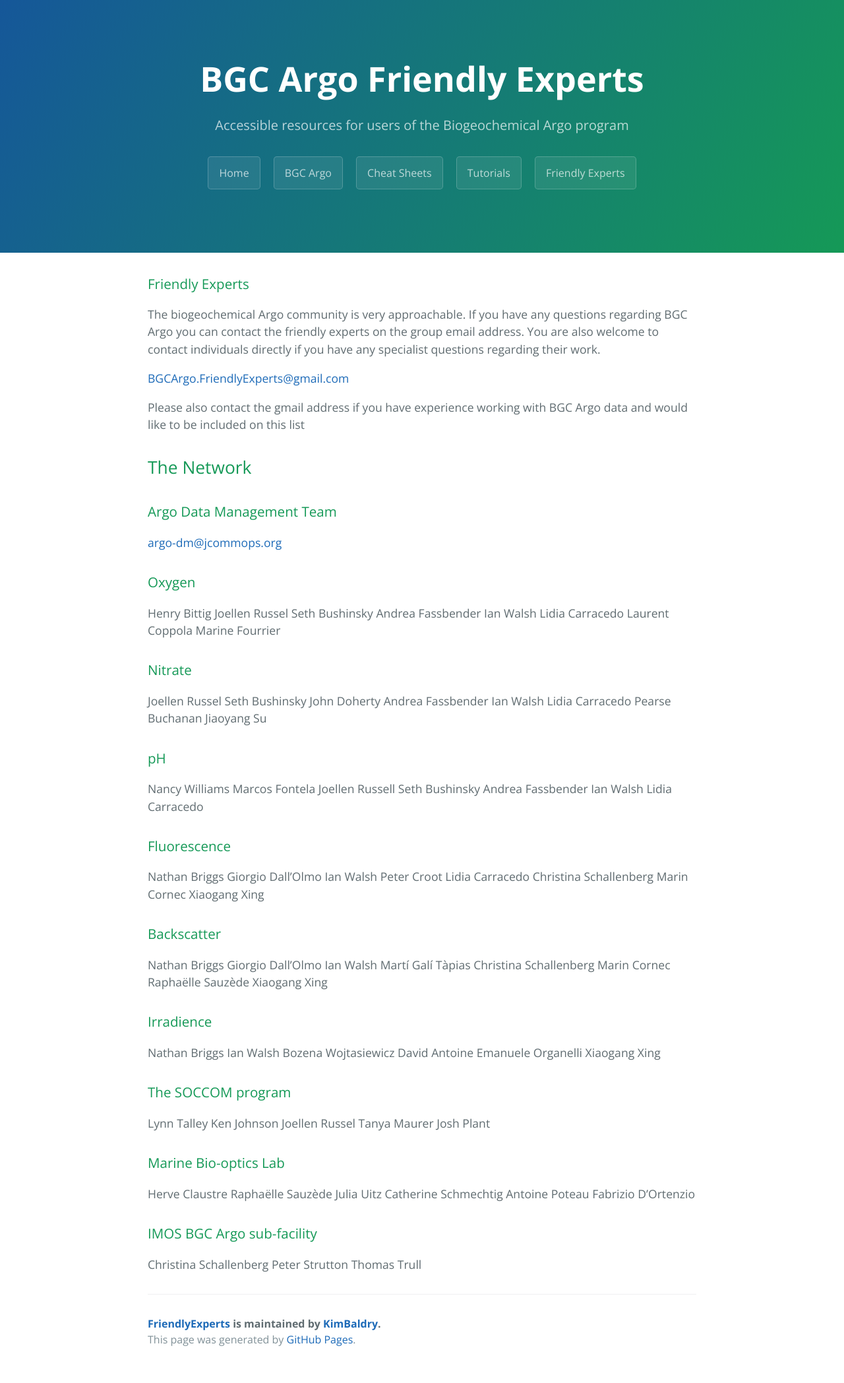
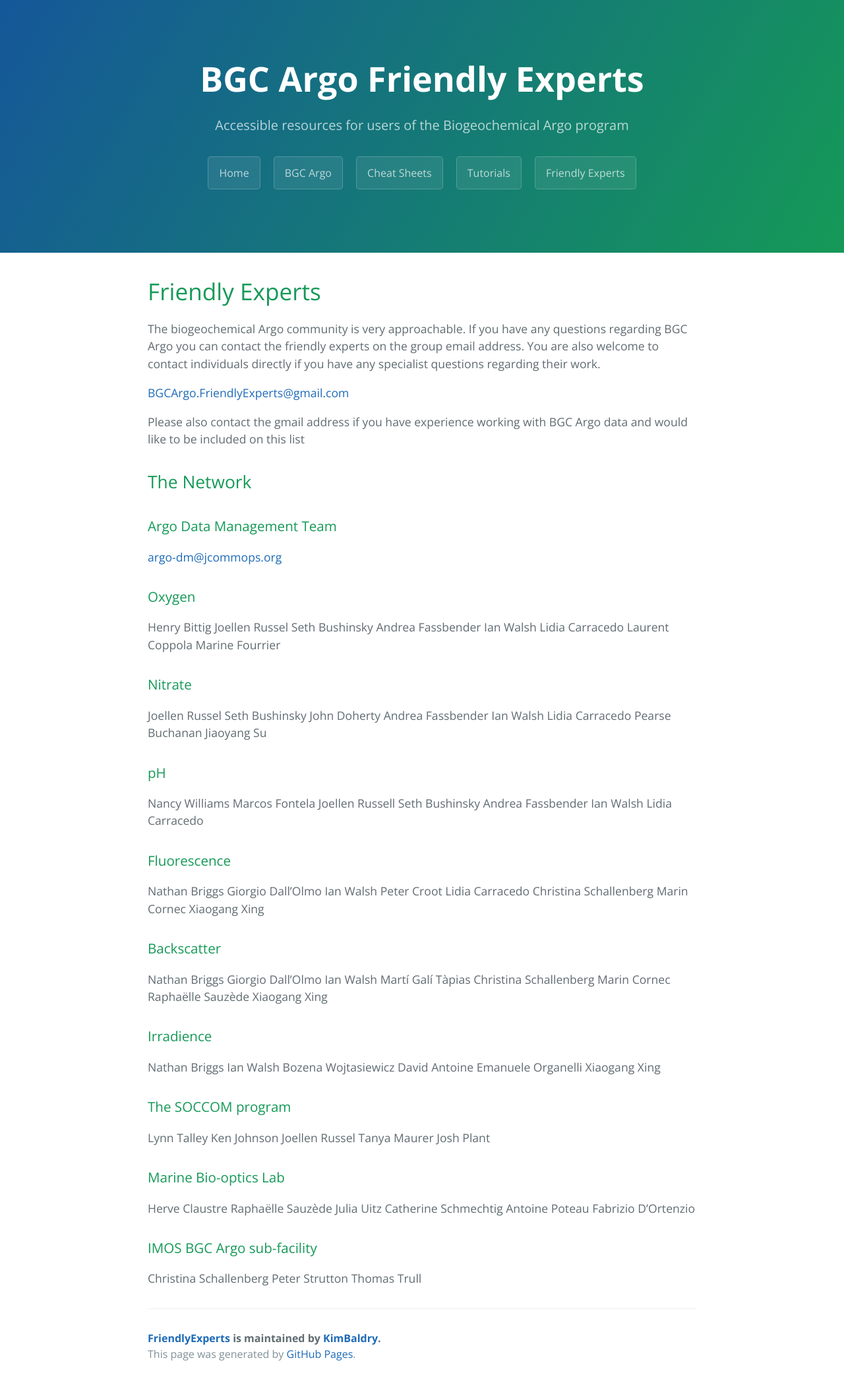
Before and after one commit to KimBaldry/FriendlyExperts, a Jekyll site: the page built from FriendlyExperts/index.md, in a window 1280 px wide. Shown: the whole page at 66% size. Built offline with Jekyll 4.4.1, drawn with Linux system fonts in a browser that asks for light colours; before the commit the page ends 2074 px from its top, so only the background shows below that.

```diff
--- a/FriendlyExperts/index.md
+++ b/FriendlyExperts/index.md
@@ -4,7 +4,7 @@ title: BGC Argo Friendly Experts
 description: Accessible resources for users of the Biogeochemical Argo program
 ---
 
-### Friendly Experts
+# Friendly Experts
 The biogeochemical Argo community is very approachable. If you have any questions regarding BGC Argo you can contact the friendly experts on the group email address. You are also welcome to contact individuals directly if you have any specialist questions regarding their work.
 
 [BGCArgo.FriendlyExperts@gmail.com](mailto:BGCArgo.FriendlyExperts@gmail.com?)
```
